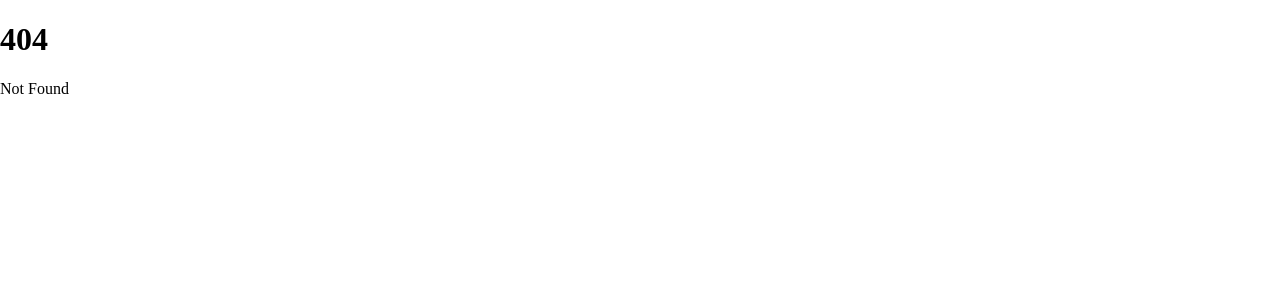
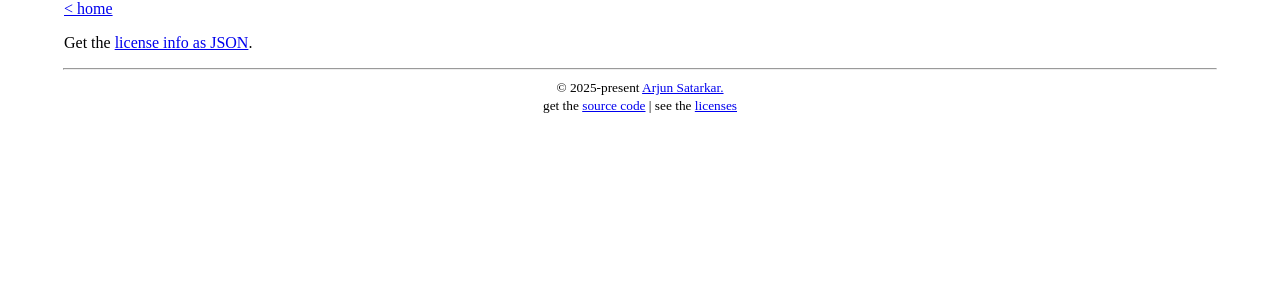
Before and after one commit to arjunsatarkar/hitomezashi, a SvelteKit app: page /licenses in a window 1280 px wide. Before the commit this address had no page. Shown: the top 300 px of the page. Built offline with nearby package versions, Linux system fonts and the light colour scheme.

Commit message:
Add LICENSE.txt, /licenses/

```diff
--- a/src/app.d.ts
+++ b/src/app.d.ts
@@ -8,6 +8,7 @@ declare global {
 		// interface PageState {}
 		// interface Platform {}
 	}
+	declare const __REPO_URL__: string;
 }
 
 export {};
--- a/src/lib/index.css
+++ b/src/lib/index.css
@@ -1,4 +1,21 @@
-html, body {
+html,
+body {
     margin: 0;
     padding: 0;
 }
+
+hr {
+    width: 90%;
+}
+
+footer {
+    text-align: center;
+}
+
+a:visited {
+    color: LinkText;
+}
+
+a:active {
+    color: ActiveText;
+}
--- a/src/routes/+layout.svelte
+++ b/src/routes/+layout.svelte
@@ -4,3 +4,13 @@
 </script>
 
 {@render children()}
+
+<hr>
+<footer>
+  <small>
+    &copy; 2025-present <a href="https://arjunsatarkar.net">Arjun Satarkar.</a
+    ><br />
+    get the <a href={__REPO_URL__}>source code</a>&nbsp;| see the
+    <a href="/licenses/">licenses</a>
+  </small>
+</footer>
--- /dev/null
+++ b/src/routes/licenses/+page.svelte
@@ -0,0 +1,64 @@
+<script lang="ts">
+    import { onMount } from "svelte";
+
+    const LICENSES_JSON_PATH = "/oss-licenses.json";
+
+    type LicensesJson = Record<string, string>[];
+    let licensesJson: LicensesJson = $state([]);
+    onMount(() =>
+        fetch(LICENSES_JSON_PATH)
+            .then((response) => {
+                if (response.ok) {
+                    return response.json();
+                } else {
+                    throw new Error("failed to fetch licenses");
+                }
+            })
+            .then((json: LicensesJson) => {
+                licensesJson = json;
+            })
+            .catch(console.warn),
+    );
+</script>
+
+<svelte:head>
+    <title>OSS Licenses | Hitomezashi</title>
+    <link
+        rel="preload"
+        href={LICENSES_JSON_PATH}
+        type="application/json"
+        as="fetch"
+        crossorigin="anonymous"
+    />
+</svelte:head>
+
+<header>
+    <a href="/">&lt; home</a>
+</header>
+
+<main>
+    <p>Get the <a href={LICENSES_JSON_PATH}>license info as JSON</a>.</p>
+    {#each licensesJson as licenseInfo}
+        <div>
+            <h2>{licenseInfo.name} (<span class="repo">{licenseInfo.repository}</span>)</h2>
+            <pre>{licenseInfo.licenseText}</pre>
+        </div>
+        <hr />
+    {/each}
+</main>
+
+<style>
+    header,
+    main {
+        width: 90%;
+        margin: 0 auto;
+    }
+
+    .repo {
+        font-family: monospace;
+    }
+
+    pre {
+        white-space: pre-wrap;
+    }
+</style>
--- a/vite.config.ts
+++ b/vite.config.ts
@@ -1,6 +1,15 @@
+import { createViteLicensePlugin } from 'rollup-license-plugin';
+import { defineConfig } from 'vite';
 import { sveltekit } from '@sveltejs/kit/vite';
-import { defineConfig } from 'vite';
 
 export default defineConfig({
-	plugins: [sveltekit()]
+	plugins: [
+		sveltekit(),
+		createViteLicensePlugin({
+			includePackages: () => [__dirname]
+		}),
+	],
+	define: {
+		__REPO_URL__: JSON.stringify("https://github.com/arjunsatarkar/hitomezashi")
+	}
 });
```
Also changed, not shown: package.json (+7 -0 lines), LICENSE.txt (added), 1 other file (tests, documents, lock files or other folders).
